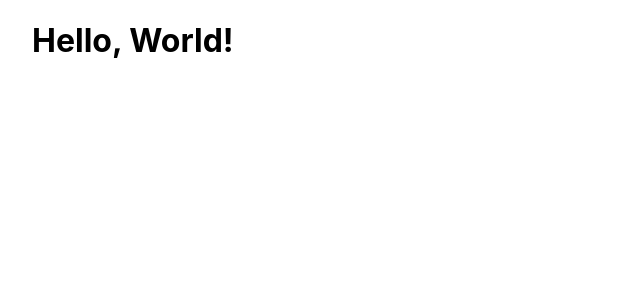
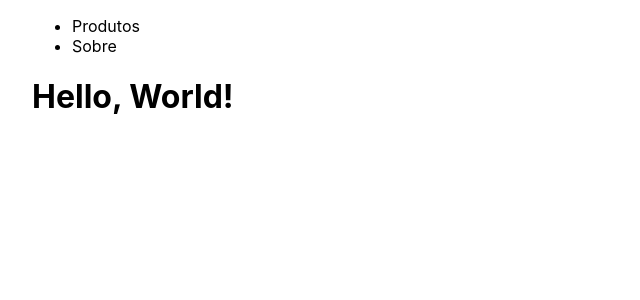
Before and after one commit to joelvitorniino/learning-nextjs, a Next.js app: page / in a window 1280 px wide. Shown: the top 300 px of the page, without its empty margins (0-640 px from the left). Built offline with nearby package versions, Linux system fonts and the light colour scheme.

Commit message:
lesson 5

```diff
--- a/pages/about.tsx
+++ b/pages/about.tsx
@@ -1,5 +1,10 @@
+import Link from "next/link";
+
 export default function About() {
     return (
+        <>
         <h1>About of website!</h1>
+        <Link href="/">Home</Link>
+        </>
     );
 };
--- a/pages/index.tsx
+++ b/pages/index.tsx
@@ -1,10 +1,23 @@
-import Head from 'next/head'
-import Image from 'next/image'
+import Link from 'next/link';
 import styles from '../styles/Home.module.css'
 
 export default function Home() {
   return (
     <div className={styles.container}>
+      <ul>
+        <li>
+        <Link href="/products">
+          Produtos
+          </Link>
+        </li>
+
+        <li>
+        <Link href="/about">
+          Sobre
+          </Link>
+        </li>
+      </ul>
+
       <h1>Hello, World!</h1>
     </div>
   );
```
Also changed, not shown: pages/products/index.tsx (+6 -5 lines).
